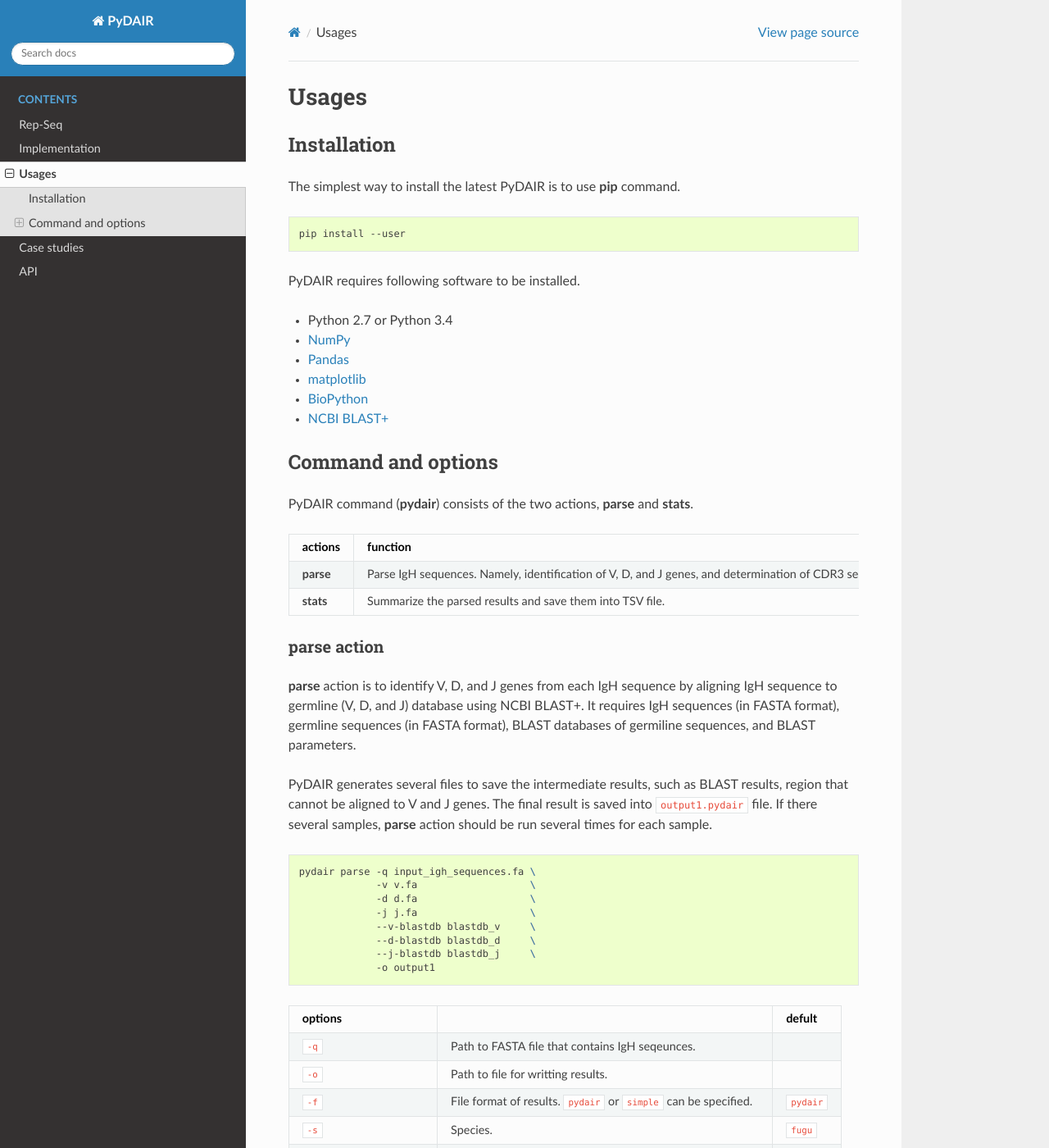
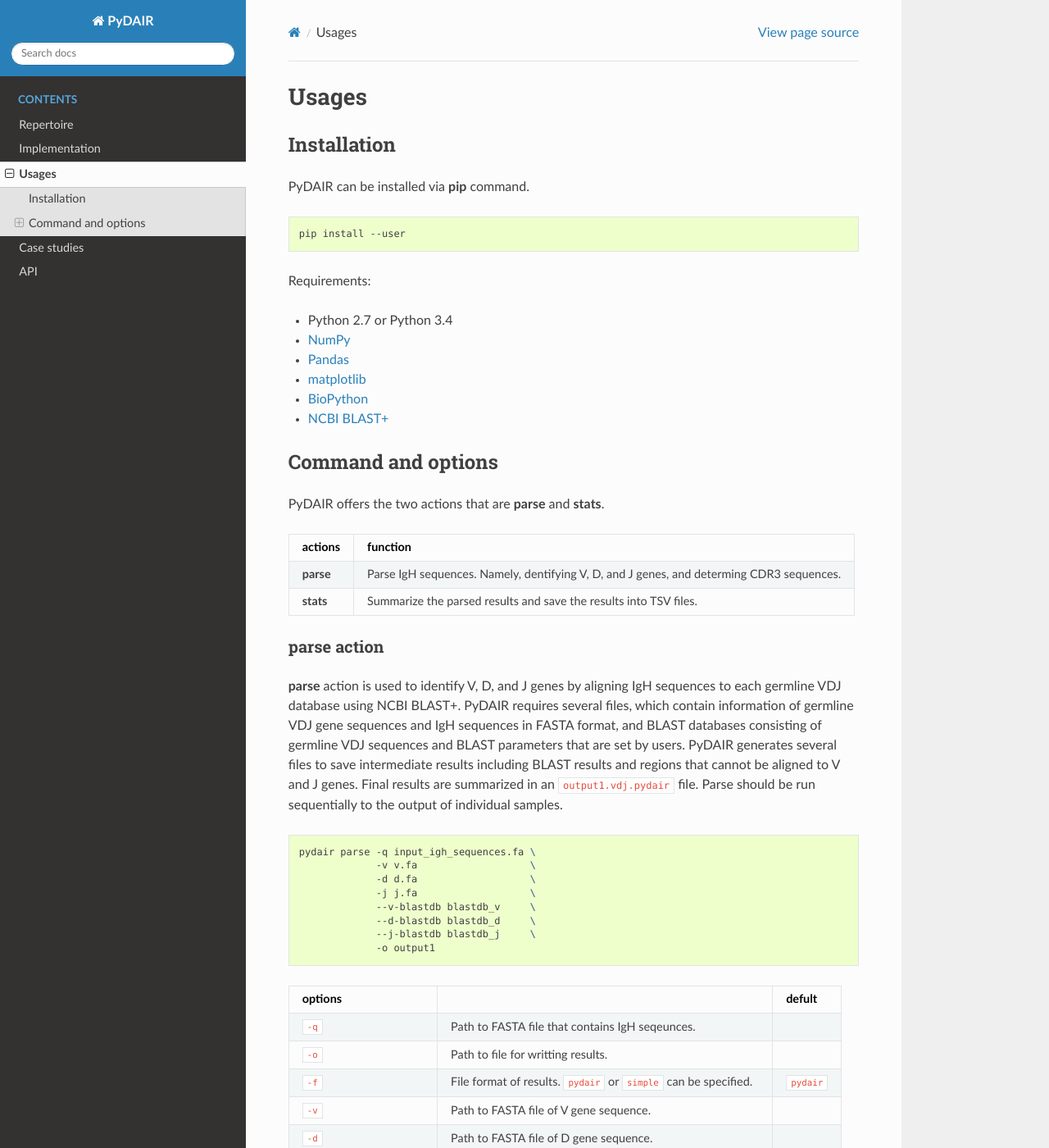
Before and after one commit to bitdessin/PyDAIR, a Sphinx documentation site: the page built from docs/usage.rst, in a window 1280 px wide and 1400 px high. Shown: the whole window at 82% size. Built offline with Sphinx 7.4.7 and the Read the Docs theme 2.0.0, drawn with Linux system fonts in a browser that asks for light colours; some of the changed text lies outside the part shown.

Commit message:
update documents.

```diff
--- a/docs/usage.rst
+++ b/docs/usage.rst
@@ -6,13 +6,15 @@
 ============
 
 
-The simplest way to install the latest PyDAIR is to use :command:`pip` command.
+PyDAIR can be installed via :command:`pip` command.
 
 .. code-block:: bash
 
     pip install --user
 
-PyDAIR requires following software to be installed.
+
+
+Requirements:
 
 * Python 2.7 or Python 3.4
 * `NumPy <http://www.numpy.org/>`_
@@ -26,34 +28,36 @@
 Command and options
 ===================
 
-PyDAIR command (:command:`pydair`) consists of the two actions, :command:`parse` and :command:`stats`.
+PyDAIR offers the two actions that are :command:`parse` and :command:`stats`.
 
 
-+-------------------+--------------------------------------------------------------+
-| actions           | function                                                     |
-+===================+==============================================================+
-| :command:`parse`  | Parse IgH sequences. Namely, identification of V, D, and J   |
-|                   | genes, and determination of CDR3 sequences.                  |
-+-------------------+--------------------------------------------------------------+
-| :command:`stats`  | Summarize the parsed results and save them into TSV file.    |
-+-------------------+--------------------------------------------------------------+
++-------------------+-----------------------------------------------------------+
+| actions           | function                                                  |
++===================+===========================================================+
+| :command:`parse`  | Parse IgH sequences. Namely, dentifying V, D, and J       |
+|                   | genes, and determing CDR3 sequences.                      |
++-------------------+-----------------------------------------------------------+
+| :command:`stats`  | Summarize the parsed results and save the results into    |
+|                   | TSV files.                                                |
++-------------------+-----------------------------------------------------------+
 
 
 
 parse action
 ^^^^^^^^^^^^
 
-:command:`parse` action is to identify V, D, and J genes from each IgH sequence
-by aligning IgH sequence to germline (V, D, and J) database using NCBI BLAST+.
-It requires IgH sequences (in FASTA format),
-germline sequences (in FASTA format),
-BLAST databases of germiline sequences,
-and BLAST parameters.
+:command:`parse` action is used to identify V, D, and J genes by aligning IgH sequences
+to each germline VDJ database using NCBI BLAST+.
+PyDAIR requires several files, which contain information of germline VDJ gene sequences
+and IgH sequences in FASTA format,
+and BLAST databases consisting of germline VDJ sequences and BLAST parameters
+that are set by users.
+PyDAIR generates several files to save intermediate results including BLAST results
+and regions that cannot be aligned to V and J genes.
+Final results are summarized in an :file:`output1.vdj.pydair` file.
+Parse should be run sequentially to the output of individual samples.
 
-PyDAIR generates several files to save the intermediate results,
-such as BLAST results, region that cannot be aligned to V and J genes.
-The final result is saved into :file:`output1.pydair` file.
-If there several samples, :command:`parse` action should be run several times for each sample.
+
 
 
 .. code-block:: bash
@@ -78,8 +82,6 @@
 +----------------------------+------------------------------------+----------------+
 | ``-f``                     | File format of results. ``pydair`` | ``pydair``     |
 |                            | or ``simple`` can be specified.    |                |
-+----------------------------+------------------------------------+----------------+
-| ``-s``                     | Species.                           | ``fugu``       |
 +----------------------------+------------------------------------+----------------+
 | ``-v``                     | Path to FASTA file of V gene       |                |
 |                            | sequence.                          |                |
@@ -163,7 +165,7 @@
 stats action
 ^^^^^^^^^^^^
 
-The statistical summaries are calculated by :command:`stats` action.
+The :command:`stats` action is used to summarise the parsed results.
 
 
 .. code-block:: bash
@@ -178,11 +180,11 @@
 +--------------------------------+------------------------------------+----------------+
 | options                        |                                    | defult         |
 +================================+====================================+================+
-| ``-i``                         | Path to ``pydair`` format files.   |                |
+| ``-i``                         | Path to ``PYDAIR`` format files.   |                |
 |                                | Multiple files should be separated |                |
 |                                | by a blank.                        |                |
 +--------------------------------+------------------------------------+----------------+
-| ``-n``                         | Sample names of each ``pydair``    |                |
+| ``-n``                         | Sample names of each ``PYDAIR``    |                |
 |                                | files. Multiple names should be    |                |
 |                                | separated by a blank.              |                |
 +--------------------------------+------------------------------------+----------------+
```
Also changed, not shown: docs/casestudies.rst (+38 -7 lines), docs/immunology.rst (+48 -11 lines), docs/implementation.rst (+10 -18 lines), docs/index.rst (+12 -9 lines).
